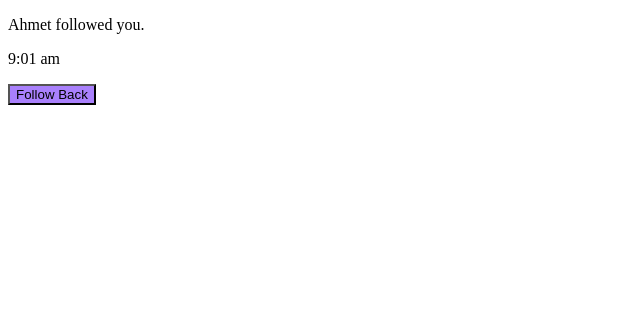
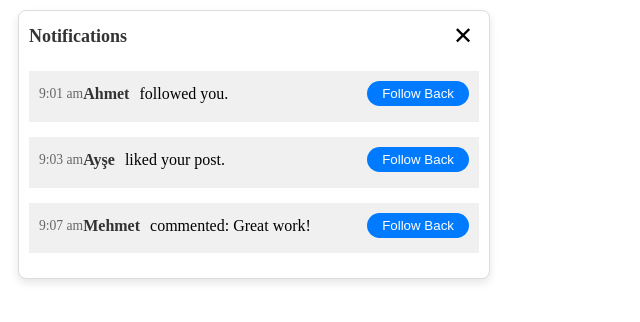
Before and after one commit to seckinalp/Biky-Frontend, a React (Vite) app in the folder demo/: page /notifications in a window 1280 px wide. Shown: the top 322 px of the page, without its empty margins (0-640 px from the left). Built offline with nearby package versions, Linux system fonts and the light colour scheme.

Commit message:
notification in progress

```diff
--- a/demo/src/App.tsx
+++ b/demo/src/App.tsx
@@ -27,7 +27,9 @@ const App = () => {
         <Route path="/post" element={<Post/>} /> {/* Updated this line */}
         <Route path="/create-post" element={<CreatePost/>} /> {/* Updated this line */}
         <Route path="/settings" element={<Settings/>} /> {/* Updated this line */}
-        <Route path="/notifications" element={<Notifications notifications={[{ name: 'Ahmet', time: '9:01 am' }]}/>} /> {/* Updated this line */}
+        <Route path="/notifications" element={<Notifications notifications={[  { id: 1, time: '9:01 am', userName: 'Ahmet', text: 'followed you.', isSeen: false },
+    { id: 2, time: '9:03 am', userName: 'Ayşe', text: 'liked your post.', isSeen: true },
+    { id: 3, time: '9:07 am', userName: 'Mehmet', text: 'commented: Great work!', isSeen: false },]}/>} /> {/* Updated this line */}
         <Route path='/profile' element={<Profile />}/>
       </Routes>
     </Router>
--- a/demo/src/notificationComponent/Followed.css
+++ b/demo/src/notificationComponent/Followed.css
@@ -0,0 +1,49 @@
+/* Followed.css */
+.followed-item {
+    display: flex;
+    align-items: center;
+    justify-content: space-between;
+    padding: 10px;
+    margin-bottom: 10px;
+    border-bottom: 1px solid #eee;
+    background-color: #f0f0f0;
+    transition: background-color 0.3s;
+  }
+
+  .followed-item-seen {
+    background-color: #fff;
+  }
+
+  .followed-item:last-child {
+    border-bottom: none;
+  }
+
+  .followed-time {
+    font-size: 0.85em;
+    color: #666;
+  }
+
+  .followed-username {
+    font-weight: bold;
+    color: #333;
+  }
+
+  .followed-text {
+    flex-grow: 1;
+    padding: 0 10px;
+  }
+
+  .follow-button {
+    border: none;
+    background-color: #007bff;
+    color: #fff;
+    padding: 5px 15px;
+    border-radius: 15px;
+    cursor: pointer;
+    outline: none;
+    transition: background-color 0.3s;
+  }
+
+  .follow-button:hover {
+    background-color: #0056b3;
+  }
--- a/demo/src/notificationComponent/Followed.tsx
+++ b/demo/src/notificationComponent/Followed.tsx
@@ -1,18 +1,23 @@
 // Followed.tsx
 import React from 'react';
+import './Followed.css'; // Stil dosyasını içe aktar
 
 interface FollowedProps {
-  name: string;
   time: string;
-  onFollowBack: () => void;
+  userName: string;
+  text: string;
+  isSeen: boolean;
 }
 
-const Followed: React.FC<FollowedProps> = ({ name, time, onFollowBack }) => {
+const Followed: React.FC<FollowedProps> = ({ time, userName, text, isSeen }) => {
+  const itemClass = isSeen ? "followed-item seen" : "followed-item";
+
   return (
-    <div className="followed-notification">
-      <p>{name} followed you.</p>
-      <p>{time}</p>
-      <button onClick={onFollowBack}>Follow Back</button>
+    <div className={itemClass}>
+      <div className="followed-time">{time}</div>
+      <div className="followed-username">{userName}</div>
+      <div className="followed-text">{text}</div>
+      <button className="follow-button">Follow Back</button>
     </div>
   );
 };
--- a/demo/src/notificationComponent/Notifications.css
+++ b/demo/src/notificationComponent/Notifications.css
@@ -0,0 +1,48 @@
+/* Notifications.css */
+.notifications-box {
+    position: relative;
+    border: 1px solid #ddd;
+    border-radius: 8px;
+    padding: 10px;
+    max-width: 450px;
+    margin: 10px;
+    box-shadow: 0 4px 8px rgba(0, 0, 0, 0.1);
+    background-color: #fff;
+  }
+
+  .notifications-header {
+    font-size: 18px;
+    font-weight: bold;
+    color: #333;
+    margin-bottom: 20px;
+    display: flex;
+    justify-content: space-between;
+    align-items: center;
+  }
+
+  .notifications-close-button {
+    cursor: pointer;
+    border: none;
+    background: none;
+    font-size: 24px;
+  }
+
+  .followed-item {
+    margin-bottom: 15px;
+    padding-bottom: 15px;
+    border-bottom: 1px solid #eee;
+    background-color: #f0f0f0;
+  }
+
+  .followed-item:last-child {
+    border-bottom: none;
+  }
+
+  .followed-item-seen {
+    background-color: #fff;
+  }
+
+  .notifications-close-button:hover {
+    background-color: transparent; /* Keep the background transparent on hover */
+    color: red;
+  }
--- a/demo/src/notificationComponent/Notifications.tsx
+++ b/demo/src/notificationComponent/Notifications.tsx
@@ -1,10 +1,14 @@
 // Notifications.tsx
-import React from 'react';
+import React, { useState } from 'react';
 import Followed from './Followed';
+import './Notifications.css'; // Make sure this path is correct
 
 interface Notification {
-  name: string;
+  id: number;
   time: string;
+  userName: string;
+  text: string;
+  isSeen: boolean;
 }
 
 interface NotificationsProps {
@@ -12,14 +16,29 @@ interface NotificationsProps {
 }
 
 const Notifications: React.FC<NotificationsProps> = ({ notifications }) => {
+  const [isVisible, setIsVisible] = useState(true);
+
+  const handleClose = () => {
+    setIsVisible(false);
+  };
+
+  if (!isVisible) {
+    return null;
+  }
+
   return (
-    <div className="notifications">
-      {notifications.map((notification, index) => (
+    <div className="notifications-box">
+      <div className="notifications-header">
+        Notifications
+        <button onClick={handleClose} className="notifications-close-button">✕</button>
+      </div>
+      {notifications.map((notification) => (
         <Followed
-          key={index}
-          name={notification.name}
+          key={notification.id}
           time={notification.time}
-          onFollowBack={() => console.log(`Followed back ${notification.name}`)}
+          userName={notification.userName}
+          text={notification.text}
+          isSeen={notification.isSeen}
         />
       ))}
     </div>
```
